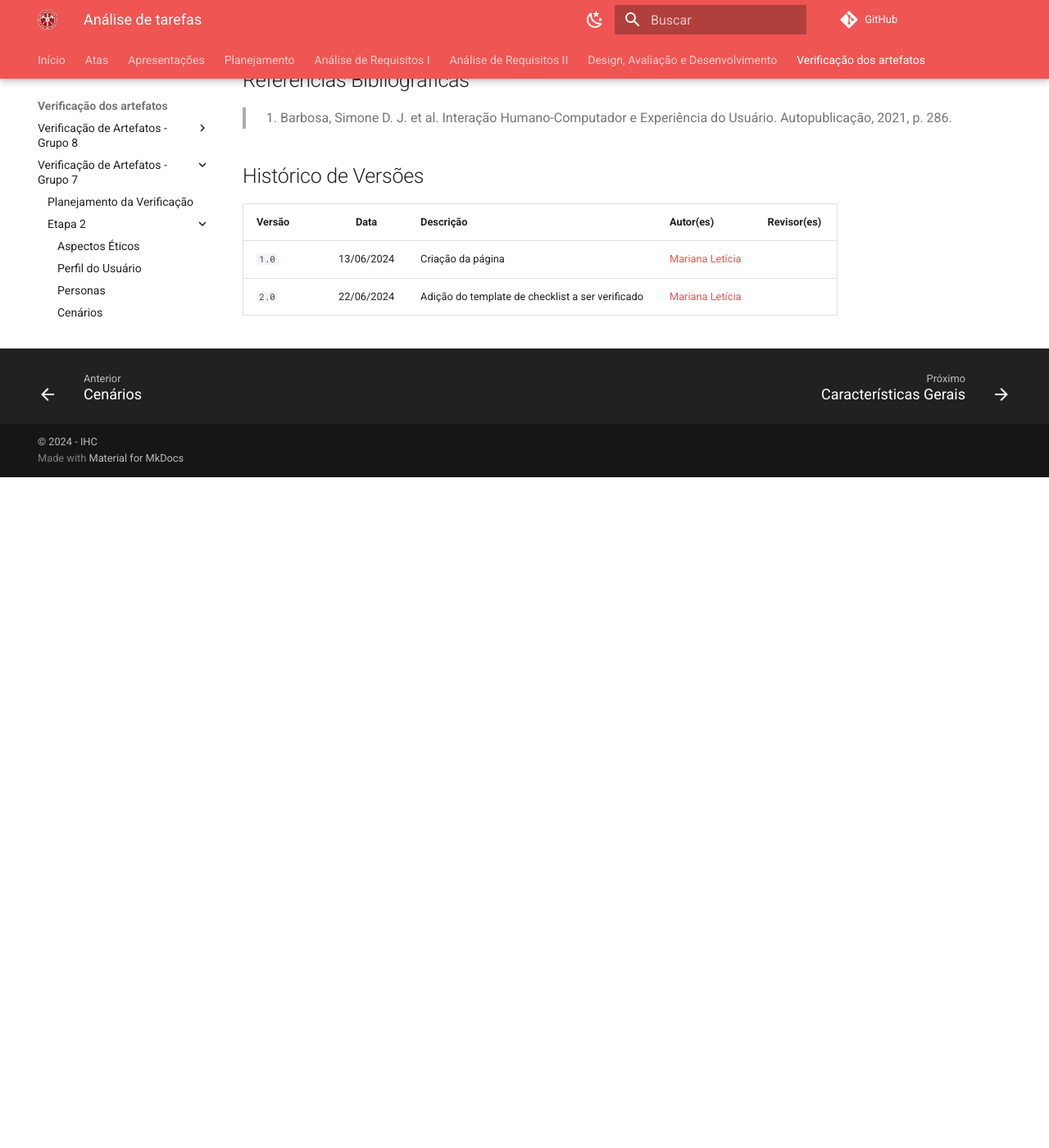
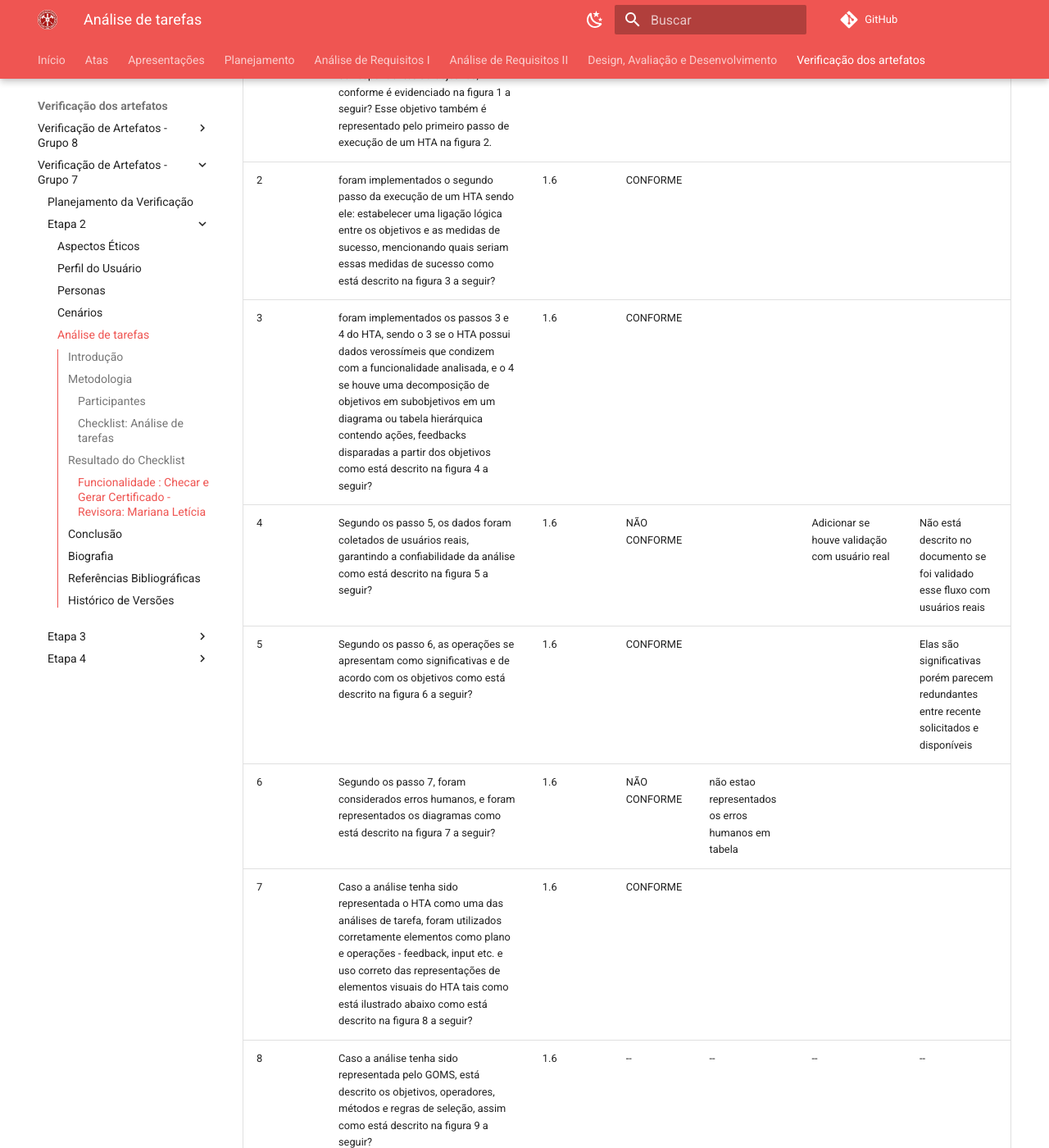
Before and after one commit to Interacao-Humano-Computador/2024.1-CBMERJ, an MkDocs documentation site: the page built from docs/verificacao_artefatos/verificacao_nosso_grupo/etapa_2/analise_tarefas.md, in a window 1280 px wide and 1400 px high, scrolled down 6156 px. Shown: the whole window at 82% size. Built offline with MkDocs 1.6.1 and Material for MkDocs 9.7.7, drawn with Linux system fonts in a browser that asks for light colours; comment, search, counter and statistics services are not loaded; before the commit the page ends 6738 px from its top, so only the background shows below that; some of the changed text lies outside the part shown.

Commit message:
adicionando verificação da análise de tarefa tarefa 1 etapa 2

```diff
--- a/docs/verificacao_artefatos/verificacao_nosso_grupo/etapa_2/analise_tarefas.md
+++ b/docs/verificacao_artefatos/verificacao_nosso_grupo/etapa_2/analise_tarefas.md
@@ -146,7 +146,34 @@ A **avaliadora** responsável por desenvolver a lista de verificação da etapa
 
     <p style="text-align: center">Figura 11: Uso correto das relações do CTT</p>
 ## Resultado do Checklist
- <!-- template de VERIFICAÇÃO -->
+
+
+### Funcionalidade : Checar e Gerar Certificado - Revisora: Mariana Letícia
+| Item | Descrição      | Versão do Artefato | Avaliação      | Descrição do problema | Sugestão de Ação Corretiva | Observações |
+| ---- | -------------- | ------------------ | -------------- | --------------------- | -------------------------- | ----------- |
+|  1   | A análise de tarefas possui um conjunto de objetivos que correspondem ao objetivo das pessoas que utilizarão aquele sistema, além de uma lista de ações correspondentes ao objetivos, conforme é evidenciado na figura 1 a seguir? Esse objetivo também é representado pelo primeiro passo de execução de um HTA na figura 2. | 1.6 | CONFORME | |
+|  2   | foram implementados o segundo passo da execução de um HTA sendo ele: estabelecer uma ligação lógica entre os objetivos e as medidas de sucesso, mencionando quais seriam essas medidas de sucesso como está descrito na figura 3 a seguir? | 1.6 | CONFORME|  |   |  |
+|  3   | foram implementados os passos 3 e 4 do HTA, sendo o 3 se o HTA possui dados verossímeis que condizem com a funcionalidade analisada, e o 4 se houve uma decomposição de objetivos em subobjetivos em um diagrama ou tabela hierárquica contendo ações, feedbacks disparadas a partir dos objetivos como está descrito na figura 4 a seguir?| 1.6 |CONFORME |  |
+|  4   | Segundo os passo 5, os dados foram coletados de usuários reais, garantindo a confiabilidade da análise como está descrito na figura 5 a seguir? | 1.6 | NÃO CONFORME  | | Adicionar se houve validação com usuário real | Não está descrito no documento se foi validado esse fluxo com usuários reais|
+|  5   | Segundo os passo 6, as operações se apresentam como significativas e de acordo com os objetivos como está descrito na figura 6 a seguir? | 1.6| CONFORME  | | | Elas são significativas porém parecem redundantes entre recente solicitados e disponíveis|
+|  6   | Segundo os passo 7, foram considerados erros humanos, e foram representados os diagramas como está descrito na figura 7 a seguir?  | 1.6| NÃO CONFORME  | não estao representados os erros humanos em tabela | |  |
+|  7   | Caso a análise tenha sido representada o HTA como uma das análises de tarefa, foram utilizados corretamente elementos como plano e operações - feedback, input etc. e uso correto das representações de elementos visuais do HTA tais como está ilustrado abaixo como está descrito na figura 8 a seguir?  | 1.6|  CONFORME |  | |  |
+|  8   | Caso a análise tenha sido representada pelo GOMS, está descrito os objetivos, operadores, métodos e regras de seleção, assim como está descrito na figura 9 a seguir? | 1.6| --  |-- | --| --  |
+|  9   | Caso a análise tenha sido representada pela Árvore de tarefas Concorrentes(CTT), foram representados corretamente as tarefas de usuário, sistema, iterativas e abstradas, como está conforma na figura 10 a seguir? | 1.6| CONFORME  | | |  |
+|  10   | Caso a análise tenha sido representada pela Árvore de tarefas Concorrentes(CTT), foram representados corretamente as relações entre elementos, como a ativação, ativação com passagem de informação, escolha, tarefas concorrentes, tarefas concorrentes e comunicantes, tarefas independentes, desativação e suspensão/retomada, como está evidente na figura 11 a seguir? | 1.6| NÃO CONFORME  | faltam ligações entre os usuários e os computadores | adicionar a ligação entre os usuários e os computadores com a relação correta |  |
+<p style="text-align: center">Tabela 1: Tabela de Verificação de Checar e Gerar Certificados</p>
+<p style="text-align: center">Fonte: Mariana Letícia, 2024</p>
+
+<iframe width="560" height="315"
+src="(COLOQUE O LINK EMBED AQUI)"
+title="YouTube video player" frameborder="0" allow="accelerometer; autoplay; clipboard-write; encrypted-media; gyroscope; picture-in-picture; web-share" referrerpolicy="strict-origin-when-cross-origin" allowfullscreen></iframe>
+
+<p style="text-align: center">Vídeo 1: Verificação da Funcionalidade Checar e Gerar Certificado.</p>
+<p style="text-align: center">Fonte: Mariana Letícia, 2024</p>
+
+
+
+<!-- template de VERIFICAÇÃO -->
 
 <!-- ### Funcionalidade : (COLOCAR O NOME DA FUNCIONALIDADE AQUI) - Revisor: C(OLOCAR NOME DO REVISOR AQUI)
 | Item | Descrição      | Versão do Artefato | Avaliação      | Descrição do problema | Sugestão de Ação Corretiva | Observações |
```
Also changed, not shown: other parts of docs/verificacao_artefatos/verificacao_nosso_grupo/etapa_2/analise_tarefas.md (+2 -2 lines).
